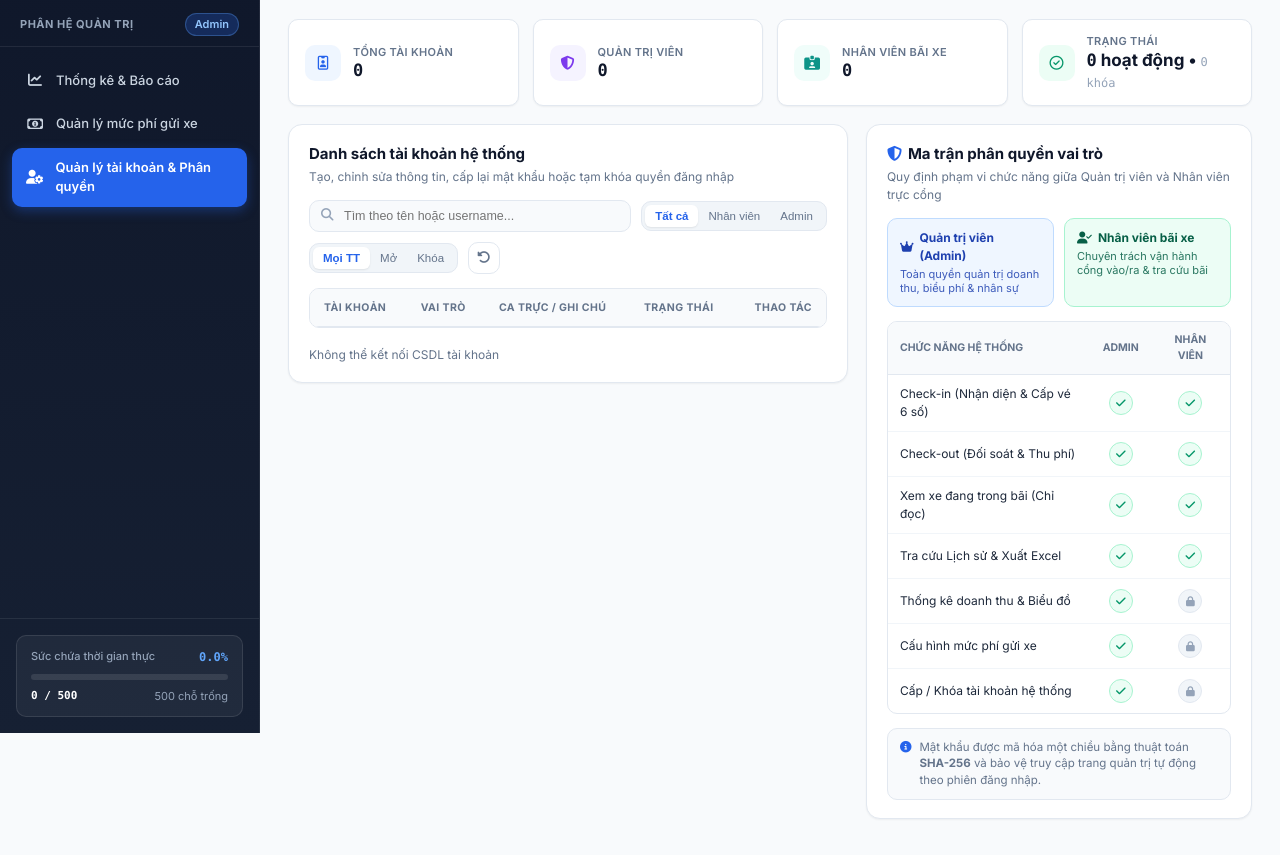
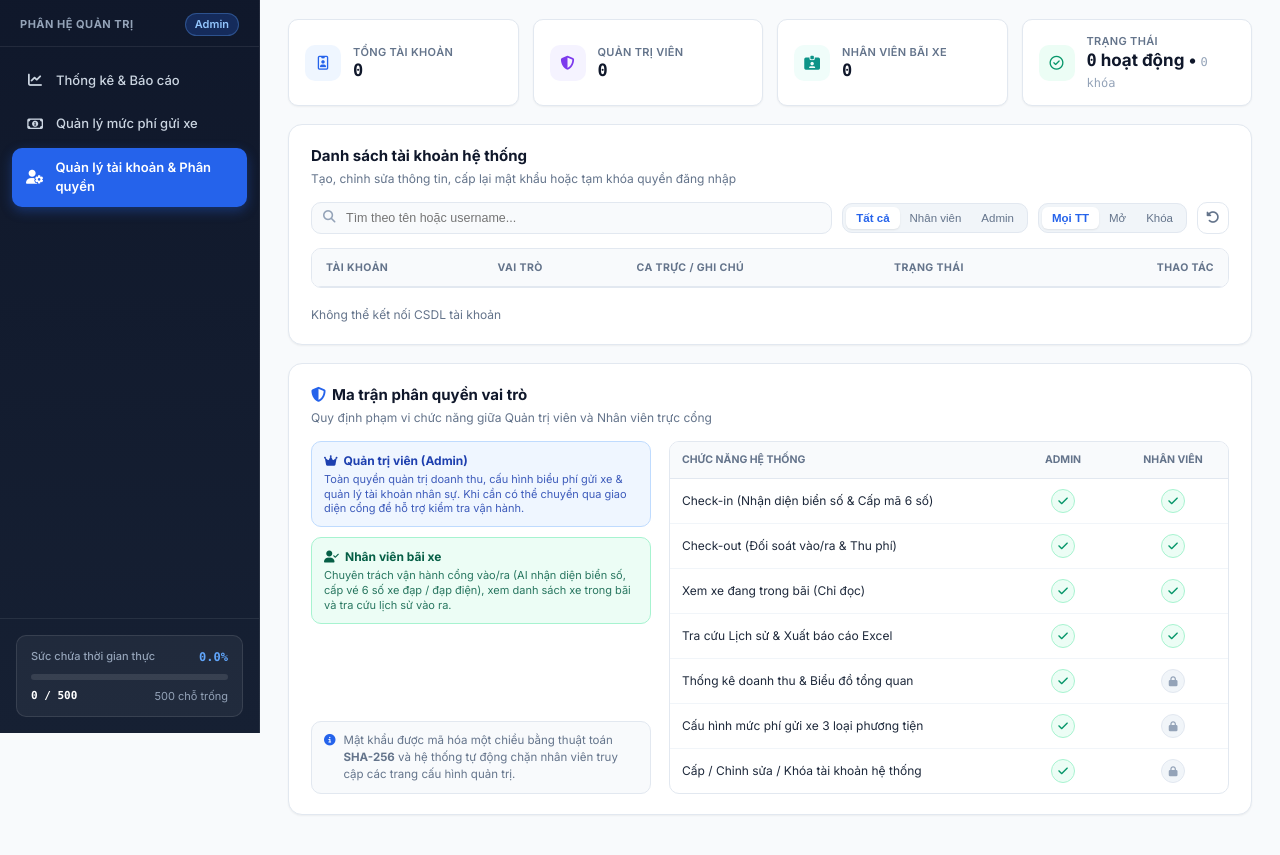
Before and after one commit to hinhoe/ITS-HKI2627-012012203804, a plain HTML site: page Smart_Parking/Frontend/pages/Admin/accounts.html in a window 1280 px wide. Shown: the part 67-922 px from the top of the page. Drawn offline with Linux system fonts and the light colour scheme; no server answers.

Commit message:
Stack Accounts table and Role Permissions panel full-width to eliminate vertical asymmetry

```diff
--- a/Smart_Parking/Frontend/css/Admin/accounts.css
+++ b/Smart_Parking/Frontend/css/Admin/accounts.css
@@ -89,24 +89,30 @@
 }
 
 /* ==========================================================================
-   2. BỐ CỤC 2 CỘT: DANH SÁCH TÀI KHOẢN (TRÁI) & MA TRẬN PHÂN QUYỀN (PHẢI)
+   2. BỐ CỤC XẾP TẦNG ĐẦY ĐẶN: DANH SÁCH TÀI KHOẢN (TRÊN) & PHÂN QUYỀN (DƯỚI)
    ========================================================================== */
 .accounts-workspace-grid {
-  display: grid;
-  grid-template-columns: 1.45fr 1fr;
+  display: flex;
+  flex-direction: column;
   gap: 18px;
-  align-items: start;
 }
 
-@media (max-width: 1220px) {
-  .accounts-workspace-grid {
+.permissions-split-body {
+  display: grid;
+  grid-template-columns: 340px 1fr;
+  gap: 18px;
+  align-items: stretch;
+}
+
+@media (max-width: 1100px) {
+  .permissions-split-body {
     grid-template-columns: 1fr;
   }
 }
 
 .accounts-list-panel,
 .permissions-panel {
-  padding: 18px 20px;
+  padding: 20px 22px;
   display: flex;
   flex-direction: column;
   gap: 14px;
@@ -116,8 +122,9 @@
 .panel-header-flex {
   display: flex;
   justify-content: space-between;
-  align-items: flex-start;
+  align-items: center;
   gap: 12px;
+  flex-wrap: wrap;
 }
 
 .panel-title {
@@ -448,8 +455,16 @@
    5. BẢNG MA TRẬN PHÂN QUYỀN (PERMISSIONS PANEL)
    ========================================================================== */
 .role-summary-cards {
-  display: grid;
-  grid-template-columns: 1fr 1fr;
+  display: flex;
+  flex-direction: column;
+  gap: 12px;
+  height: 100%;
+  justify-content: space-between;
+}
+
+.role-cards-stack {
+  display: flex;
+  flex-direction: column;
   gap: 10px;
 }
 
--- a/Smart_Parking/Frontend/pages/Admin/accounts.html
+++ b/Smart_Parking/Frontend/pages/Admin/accounts.html
@@ -7,7 +7,7 @@
 
   <!-- File CSS chuẩn đồng bộ Admin -->
   <link rel="stylesheet" href="../../css/Admin/admin-layout.css?v=1.0">
-  <link rel="stylesheet" href="../../css/Admin/accounts.css?v=3.0">
+  <link rel="stylesheet" href="../../css/Admin/accounts.css?v=4.0">
   <link rel="stylesheet" href="../../css/Employee/notification-modal.css?v=2.0">
 
   <!-- Font chữ Inter -->
@@ -226,8 +226,8 @@
           </div>
         </div>
 
-        <!-- Cột phải: Ma trận phân quyền theo vai trò -->
-        <aside class="card permissions-panel">
+        <!-- Khối dưới: Ma trận phân quyền theo vai trò (Full width, cân 2 cột gọn gàng) -->
+        <section class="card permissions-panel">
           <div class="panel-header-flex">
             <div>
               <h2 class="panel-title"><i class="fa-solid fa-shield-halved" style="color: #2563eb; margin-right: 6px;"></i>Ma trận phân quyền vai trò</h2>
@@ -235,20 +235,28 @@
             </div>
           </div>
 
+          <div class="permissions-split-body">
             <div class="role-summary-cards">
+              <div class="role-cards-stack">
                 <div class="role-info-pill admin">
                   <div class="role-pill-head">
                     <i class="fa-solid fa-crown"></i>
                     <span>Quản trị viên (Admin)</span>
                   </div>
-              <small>Toàn quyền quản trị doanh thu, biểu phí &amp; nhân sự</small>
+                  <small>Toàn quyền quản trị doanh thu, cấu hình biểu phí gửi xe &amp; quản lý tài khoản nhân sự. Khi cần có thể chuyển qua giao diện cổng để hỗ trợ kiểm tra vận hành.</small>
                 </div>
                 <div class="role-info-pill staff">
                   <div class="role-pill-head">
                     <i class="fa-solid fa-user-check"></i>
                     <span>Nhân viên bãi xe</span>
                   </div>
-              <small>Chuyên trách vận hành cổng vào/ra &amp; tra cứu bãi</small>
+                  <small>Chuyên trách vận hành cổng vào/ra (AI nhận diện biển số, cấp vé 6 số xe đạp / đạp điện), xem danh sách xe trong bãi và tra cứu lịch sử vào ra.</small>
+                </div>
+              </div>
+
+              <div class="perm-security-note">
+                <i class="fa-solid fa-circle-info"></i>
+                <span>Mật khẩu được mã hóa một chiều bằng thuật toán <strong>SHA-256</strong> và hệ thống tự động chặn nhân viên truy cập các trang cấu hình quản trị.</span>
               </div>
             </div>
 
@@ -257,69 +265,51 @@
                 <thead>
                   <tr>
                     <th>CHỨC NĂNG HỆ THỐNG</th>
-                  <th style="text-align: center;">ADMIN</th>
-                  <th style="text-align: center;">NHÂN VIÊN</th>
+                    <th style="text-align: center; width: 110px;">ADMIN</th>
+                    <th style="text-align: center; width: 110px;">NHÂN VIÊN</th>
                   </tr>
                 </thead>
                 <tbody>
                   <tr>
-                  <td>
-                    <div class="perm-name">Check-in (Nhận diện &amp; Cấp vé 6 số)</div>
-                  </td>
+                    <td><div class="perm-name">Check-in (Nhận diện biển số &amp; Cấp mã 6 số)</div></td>
                     <td class="perm-cell"><span class="perm-yes" title="Được phép"><i class="fa-solid fa-check"></i></span></td>
                     <td class="perm-cell"><span class="perm-yes" title="Được phép"><i class="fa-solid fa-check"></i></span></td>
                   </tr>
                   <tr>
-                  <td>
-                    <div class="perm-name">Check-out (Đối soát &amp; Thu phí)</div>
-                  </td>
+                    <td><div class="perm-name">Check-out (Đối soát vào/ra &amp; Thu phí)</div></td>
                     <td class="perm-cell"><span class="perm-yes" title="Được phép"><i class="fa-solid fa-check"></i></span></td>
                     <td class="perm-cell"><span class="perm-yes" title="Được phép"><i class="fa-solid fa-check"></i></span></td>
                   </tr>
                   <tr>
-                  <td>
-                    <div class="perm-name">Xem xe đang trong bãi (Chỉ đọc)</div>
-                  </td>
+                    <td><div class="perm-name">Xem xe đang trong bãi (Chỉ đọc)</div></td>
                     <td class="perm-cell"><span class="perm-yes" title="Được phép"><i class="fa-solid fa-check"></i></span></td>
                     <td class="perm-cell"><span class="perm-yes" title="Được phép"><i class="fa-solid fa-check"></i></span></td>
                   </tr>
                   <tr>
-                  <td>
-                    <div class="perm-name">Tra cứu Lịch sử &amp; Xuất Excel</div>
-                  </td>
+                    <td><div class="perm-name">Tra cứu Lịch sử &amp; Xuất báo cáo Excel</div></td>
                     <td class="perm-cell"><span class="perm-yes" title="Được phép"><i class="fa-solid fa-check"></i></span></td>
                     <td class="perm-cell"><span class="perm-yes" title="Được phép"><i class="fa-solid fa-check"></i></span></td>
                   </tr>
                   <tr>
-                  <td>
-                    <div class="perm-name">Thống kê doanh thu &amp; Biểu đồ</div>
-                  </td>
+                    <td><div class="perm-name">Thống kê doanh thu &amp; Biểu đồ tổng quan</div></td>
                     <td class="perm-cell"><span class="perm-yes" title="Toàn quyền"><i class="fa-solid fa-check"></i></span></td>
                     <td class="perm-cell"><span class="perm-no" title="Không có quyền"><i class="fa-solid fa-lock"></i></span></td>
                   </tr>
                   <tr>
-                  <td>
-                    <div class="perm-name">Cấu hình mức phí gửi xe</div>
-                  </td>
+                    <td><div class="perm-name">Cấu hình mức phí gửi xe 3 loại phương tiện</div></td>
                     <td class="perm-cell"><span class="perm-yes" title="Toàn quyền"><i class="fa-solid fa-check"></i></span></td>
                     <td class="perm-cell"><span class="perm-no" title="Không có quyền"><i class="fa-solid fa-lock"></i></span></td>
                   </tr>
                   <tr>
-                  <td>
-                    <div class="perm-name">Cấp / Khóa tài khoản hệ thống</div>
-                  </td>
+                    <td><div class="perm-name">Cấp / Chỉnh sửa / Khóa tài khoản hệ thống</div></td>
                     <td class="perm-cell"><span class="perm-yes" title="Toàn quyền"><i class="fa-solid fa-check"></i></span></td>
                     <td class="perm-cell"><span class="perm-no" title="Không có quyền"><i class="fa-solid fa-lock"></i></span></td>
                   </tr>
                 </tbody>
               </table>
             </div>
-
-          <div class="perm-security-note">
-            <i class="fa-solid fa-circle-info"></i>
-            <span>Mật khẩu được mã hóa một chiều bằng thuật toán <strong>SHA-256</strong> và bảo vệ truy cập trang quản trị tự động theo phiên đăng nhập.</span>
           </div>
-        </aside>
+        </section>
 
       </section>
 
```
Lines whose indentation alone changed are shown as unchanged.
